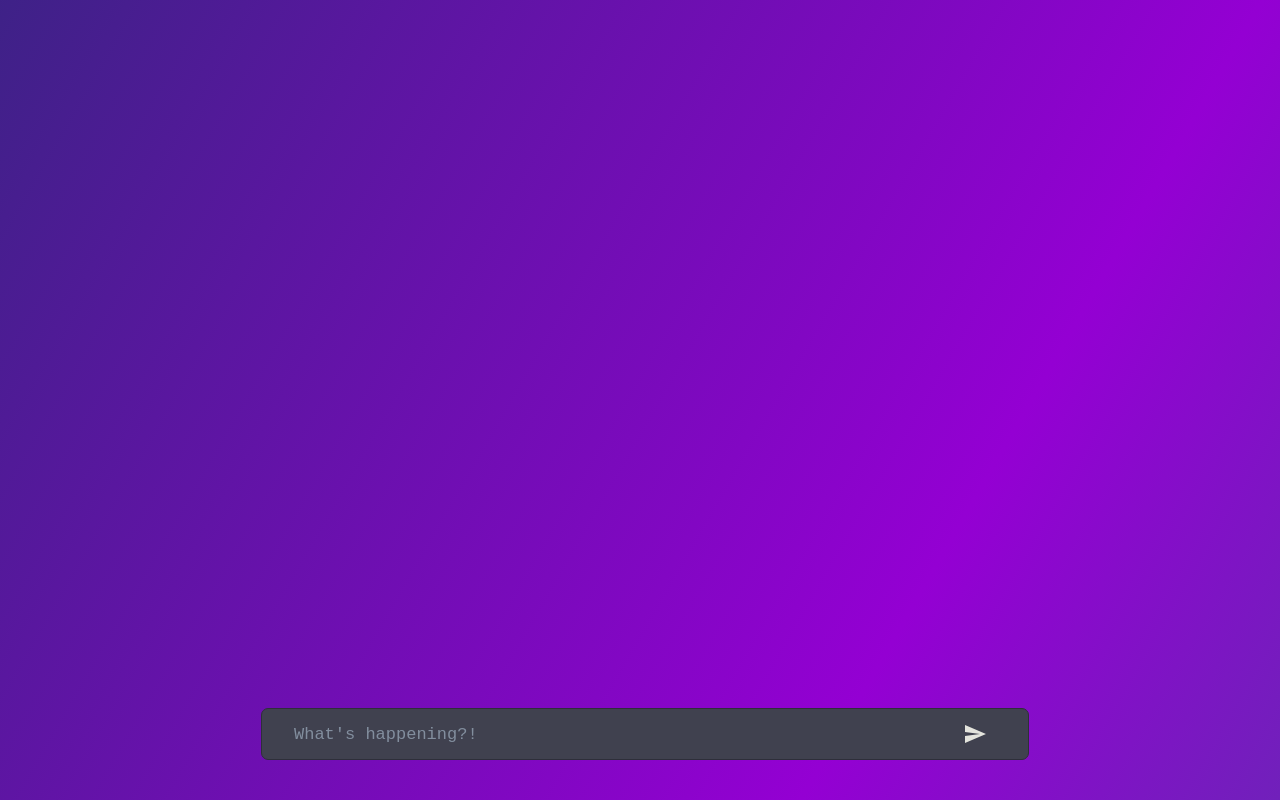
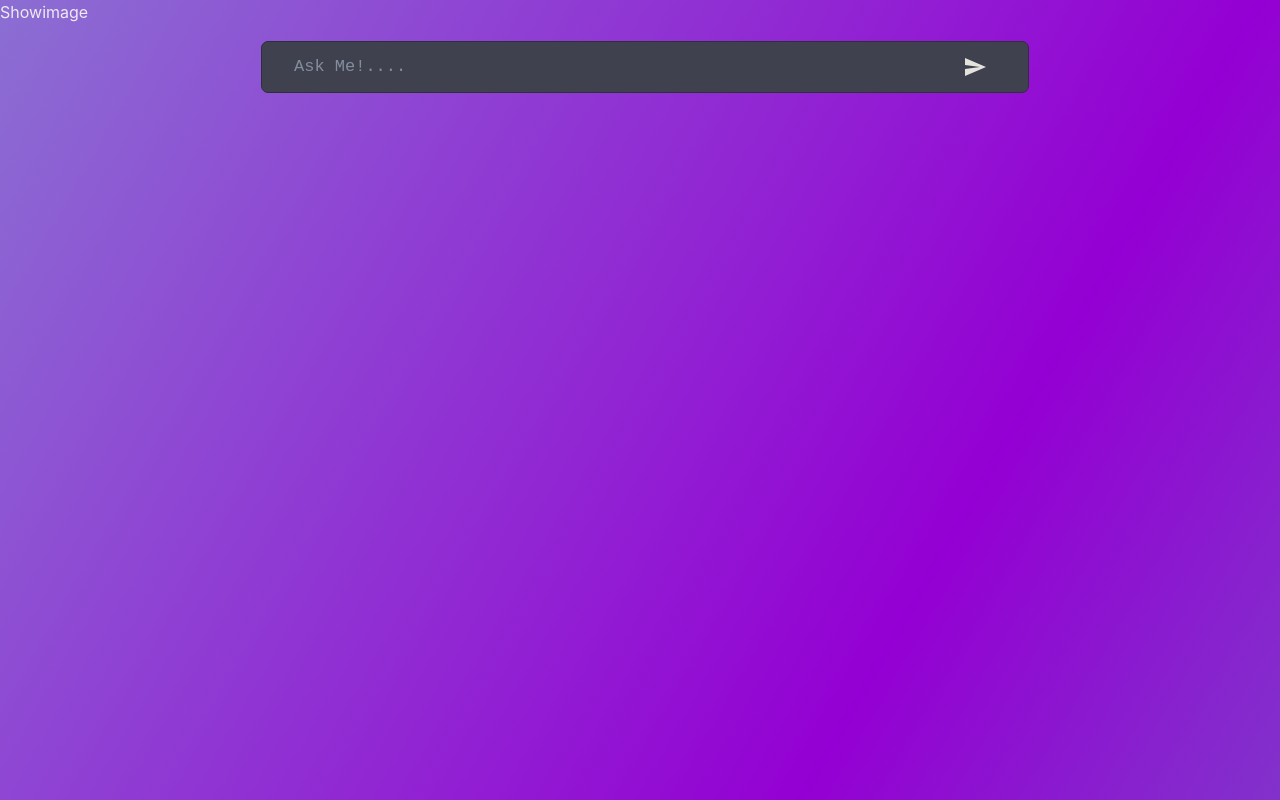
Before and after one commit to tomsabu444/ImageGeneration-DesktopApp, a React (Vite) app in the folder src/renderer/: page / in a window 1280 px wide. Built offline with nearby package versions, Linux system fonts and the light colour scheme.

Commit message:
"Updated App.jsx to import and render Showimage component, modified ImageGeneration component to use useState and handle input changes, and moved gradient animation styles from ImageGeneration.css to main.css."

```diff
--- a/src/renderer/src/App.jsx
+++ b/src/renderer/src/App.jsx
@@ -1,10 +1,11 @@
 import React from 'react'
 //? imports
 import ImageGenetaion from './components/ImageGeneration'
+import Showimage from './components/Showimage'
 function App() {
   return (
     <>
-    <ImageGenetaion/>
+      <Showimage />
     </>
   )
 }
--- a/src/renderer/src/assets/main.css
+++ b/src/renderer/src/assets/main.css
@@ -1 +1,22 @@
 @import './base.css';
+
+
+body {
+    background: linear-gradient(300deg, rgba(34, 132, 165, 0.753), darkviolet, rgba(52, 52, 179, 0.582));
+    background-size: 180% 180%;
+    animation: gradient-animation 10s ease infinite;
+}
+
+@keyframes gradient-animation {
+    0% {
+        background-position: 0% 50%;
+    }
+
+    50% {
+        background-position: 100% 50%;
+    }
+
+    100% {
+        background-position: 0% 50%;
+    }
+}
--- a/src/renderer/src/components/ImageGeneration.jsx
+++ b/src/renderer/src/components/ImageGeneration.jsx
@@ -1,11 +1,12 @@
-import React from 'react'
+import React, { useState } from 'react'
 import './styles/ImageGeneration.css'
 import SendIcon from '@mui/icons-material/Send'
 import { TextareaAutosize } from '@mui/material'
 function ImageGeneration() {
+  const [Userpromt, SetUserPromt] = useState()
+
   return (
     <>
-      <div className="main">
       <div className="show-image">
         {/* <img
             src="https://cdn.discordapp.com/attachments/940898967959523358/1090662952207654973/background.gif?ex=6659f087&is=66589f07&hm=aee0b54dce1c7f5a628b9aafd76dfed33de298ee278bf3f9d7c953abb64a141d&"
@@ -16,8 +17,9 @@ function ImageGeneration() {
         <div className="input-place">
           <TextareaAutosize
             id="inputpost"
-              placeholder="What's happening?!"
+            placeholder="Ask Me!...."
             className="send-input"
+            onChange={(e) => SetUserPromt(e.target.value)}
             autoFocus
           />
 
@@ -26,7 +28,6 @@ function ImageGeneration() {
           </div>
         </div>
       </div>
-      </div>
     </>
   )
 }
--- /dev/null
+++ b/src/renderer/src/components/Layout.jsx
@@ -0,0 +1,13 @@
+import React from 'react'
+import ImageGeneration from './ImageGeneration'
+
+function Layout({children}) {
+  return (
+    <main>
+    {children}
+    <ImageGeneration/>
+    </main>
+  )
+}
+
+export default Layout
--- /dev/null
+++ b/src/renderer/src/components/Showimage.jsx
@@ -0,0 +1,12 @@
+import React from 'react'
+import Layout from './Layout'
+
+function Showimage() {
+  return (
+    <Layout>
+      <div>Showimage</div>
+    </Layout>
+  )
+}
+
+export default Showimage
--- a/src/renderer/src/components/styles/ImageGeneration.css
+++ b/src/renderer/src/components/styles/ImageGeneration.css
@@ -1,20 +1,4 @@
-.main {
-  background: linear-gradient(300deg,rgba(34, 132, 165, 0.753),darkviolet,rgba(52, 52, 179, 0.582));
-  background-size: 180% 180%;
-  animation: gradient-animation 10s ease infinite;
-}
 
-@keyframes gradient-animation {
-  0% {
-    background-position: 0% 50%;
-  }
-  50% {
-    background-position: 100% 50%;
-  }
-  100% {
-    background-position: 0% 50%;
-  }
-}
 .show-image{
   display: flex;
   justify-content: center;
@@ -26,7 +10,6 @@
   display: flex;
   justify-content: center;
   align-items: end;
-  height: 100vh;
   padding-bottom: 40px;
 }
 
```
Lines whose indentation alone changed are shown as unchanged.
